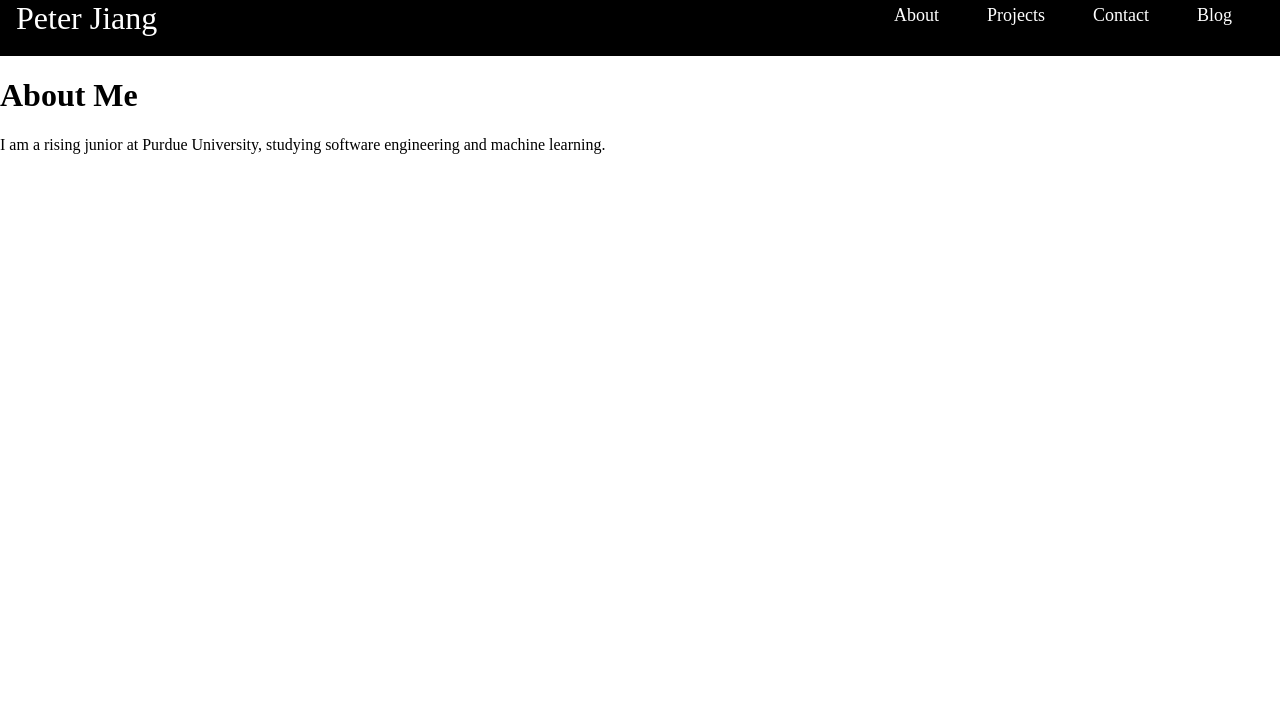
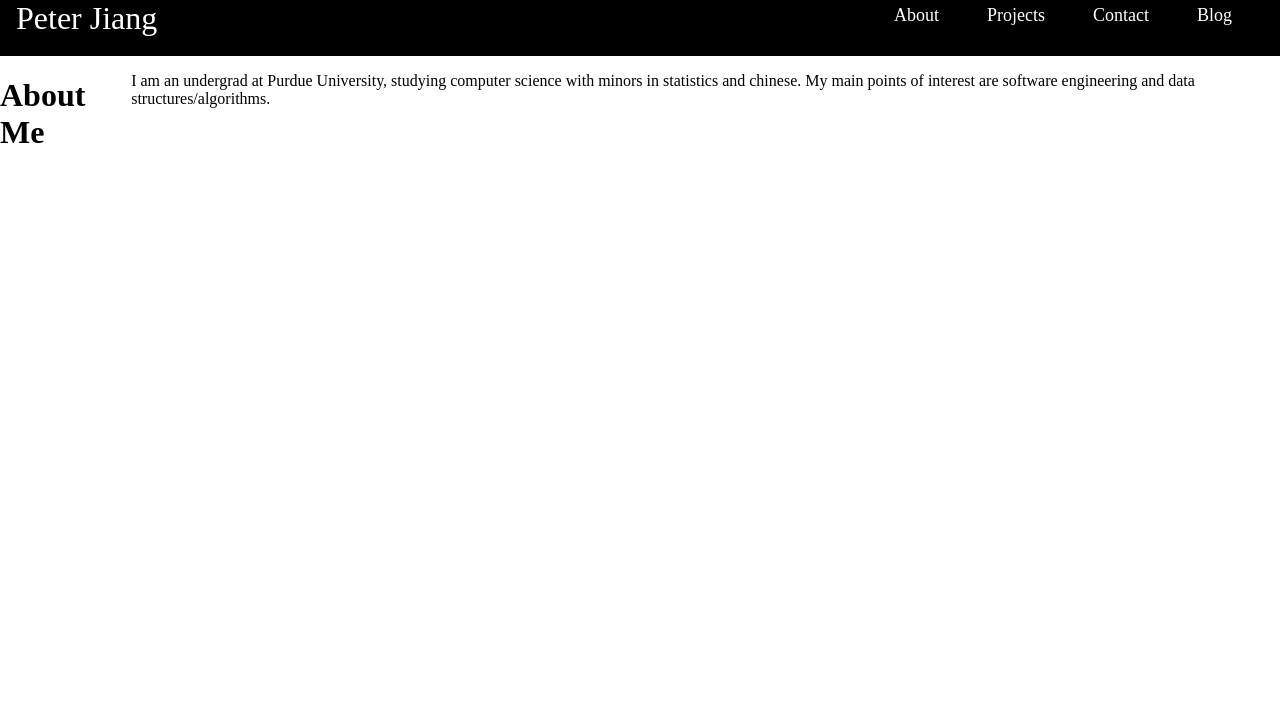
Before and after one commit to pzjiang/pzjiang.github.io, a Gatsby site: page /about in a window 1280 px wide. Shown: the top 722 px of the page. Built offline with nearby package versions, Linux system fonts and the light colour scheme; Gatsby itself is replaced by a stand-in of ours.

Commit message:
display change on about page

```diff
--- a/src/pages/about.js
+++ b/src/pages/about.js
@@ -23,7 +23,10 @@ const AboutPage = () => {
 
                 <div class="aboutstage">
                     <h1>About Me</h1>
-                    <p>I am a rising junior at Purdue University, studying software engineering and machine learning.</p>
+                    <p>I am an undergrad at Purdue University, studying computer science with minors in statistics and chinese.
+                        My main points of interest are software engineering and data structures/algorithms.
+
+                    </p>
 
                 </div>
 
--- a/src/styles/contactpage.css
+++ b/src/styles/contactpage.css
@@ -11,3 +11,7 @@
     background-color: rgb(241, 241, 241);
     padding: 8px;
 }
+
+.aboutstage {
+    display: flex;
+}
```
